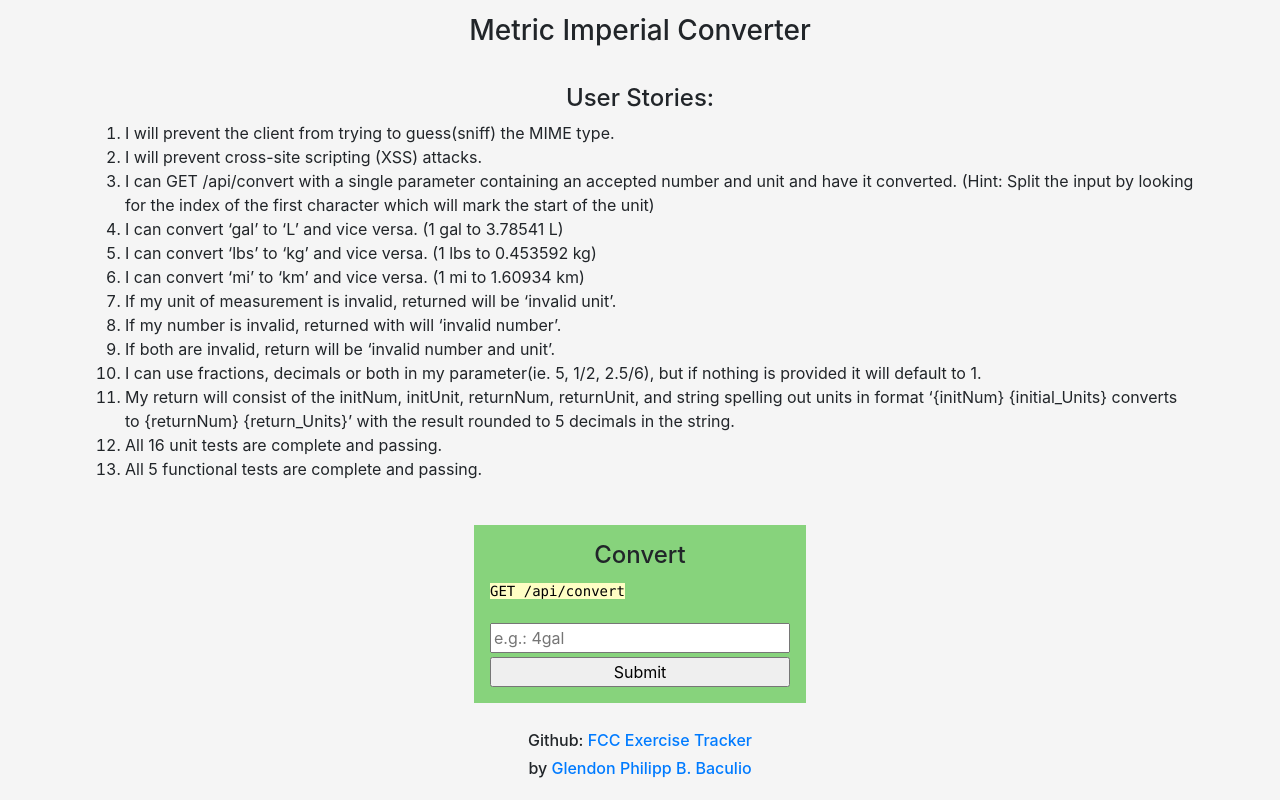
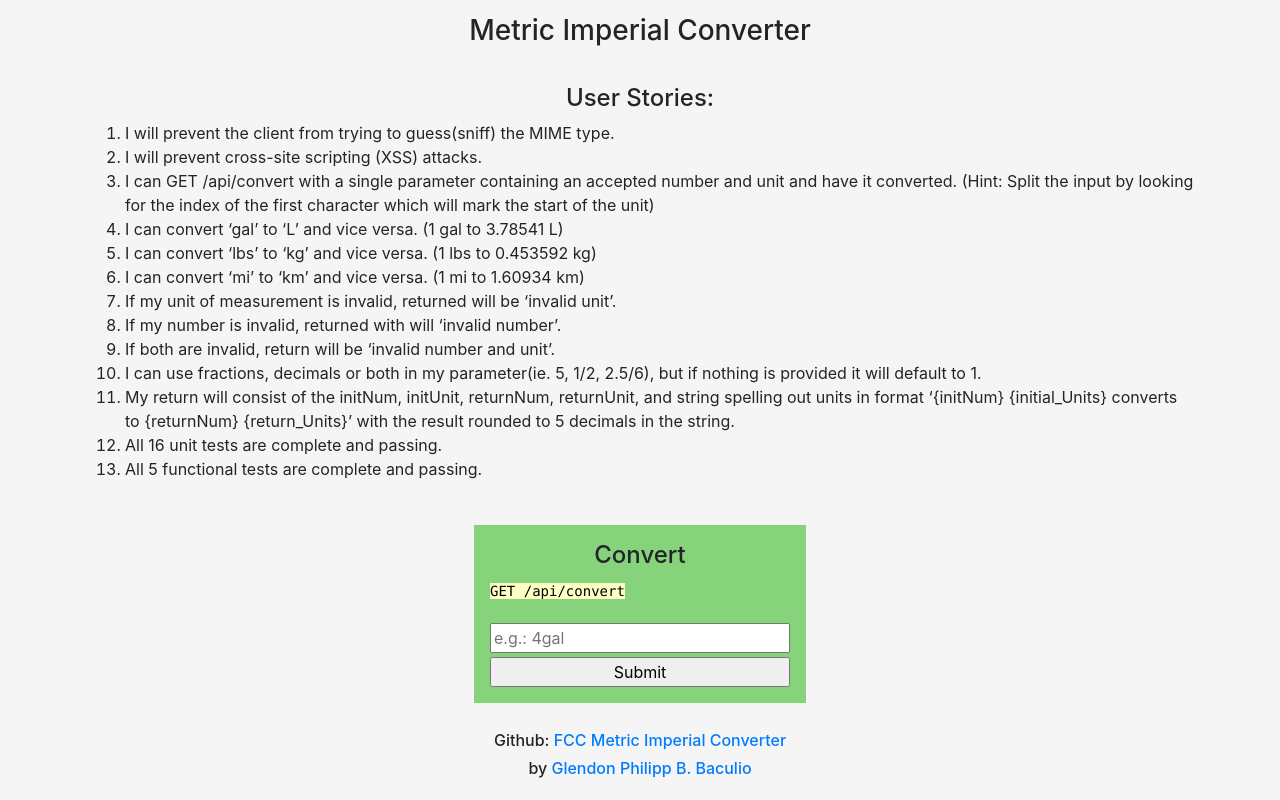
Before and after one commit to gpbaculio/fcc-metricimpconverter, a website: page public/index.html in a window 1280 px wide. Drawn offline with nearby package versions, Linux system fonts and the light colour scheme.

Commit message:
update link

```diff
--- a/public/index.html
+++ b/public/index.html
@@ -86,8 +86,8 @@
     <section class="d-flex flex-column justify-content-center align-items-center">
       <h6>
         Github:
-        <a target="_blank" rel="noopener noreferrer" href="https://github.com/gpbaculio/fcc-exercise-tracker">
-          FCC Exercise Tracker
+        <a target="_blank" rel="noopener noreferrer" href="https://github.com/gpbaculio/fcc-metricimpconverter">
+          FCC Metric Imperial Converter
         </a>
       </h6>
       <h6>by <a target="_blank" rel="noopener noreferrer" href="http://bit.ly/gpbaculio">Glendon Philipp B.
```
